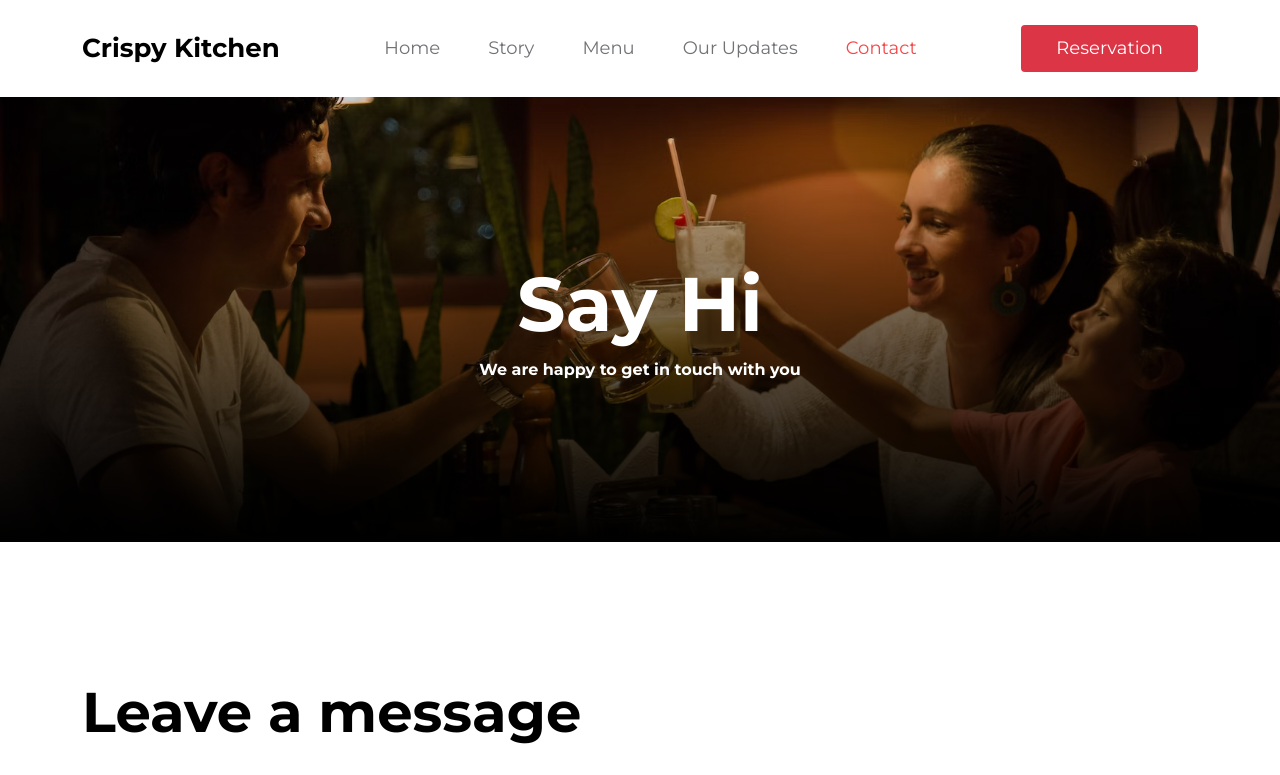
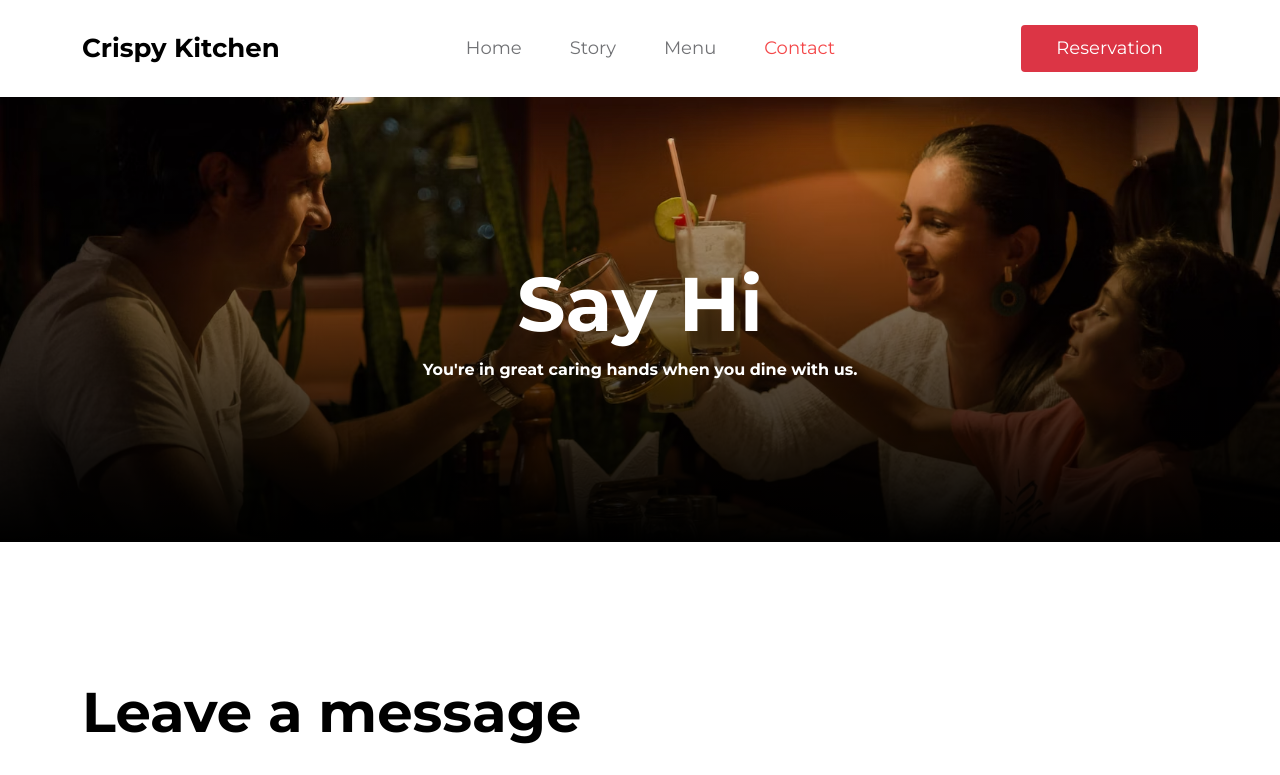
Before and after one commit to johndes24/HTML-School-Final-Project, a plain HTML site: page contact.html in a window 1280 px wide. Shown: the top 775 px of the page. Drawn offline with Linux system fonts and the light colour scheme.

Commit message:
Update contact.html

```diff
--- a/contact.html
+++ b/contact.html
@@ -20,13 +20,6 @@
         <link href="css/bootstrap-icons.css" rel="stylesheet">
 
         <link href="css/tooplate-crispy-kitchen.css" rel="stylesheet">
-<!--
-
-Tooplate 2129 Crispy Kitchen
-
-https://www.tooplate.com/view/2129-crispy-kitchen
-
--->
     </head>
 
     <body>
@@ -60,10 +53,6 @@ https://www.tooplate.com/view/2129-crispy-kitchen
                         </li>
 
                         <li class="nav-item">
-                            <a class="nav-link" href="news.html">Our Updates</a>
-                        </li>
-
-                        <li class="nav-item">
                             <a class="nav-link active" href="contact.html">Contact</a>
                         </li>
                     </ul>
@@ -85,7 +74,7 @@ https://www.tooplate.com/view/2129-crispy-kitchen
                         <div class="col-lg-10 col-12 mx-auto">
                             <h1 class="text-white">Say Hi</h1>
 
-                            <strong class="text-white">We are happy to get in touch with you</strong>
+                            <strong class="text-white">You're in great caring hands when you dine with us.</strong>
                         </div>
 
                     </div>
@@ -152,7 +141,7 @@ https://www.tooplate.com/view/2129-crispy-kitchen
                         </div>
 
                         <div class="col-12">
-                            <h4 class="mt-5 mb-4">10/F Jollibee Plaza Building Ortigas Center, Pasig City</h4>
+                            <h4 class="mt-5 mb-4">10/F Jollibee Plaza Building Ortigas Center, Pasig City, Philippines 1605</h4>
 
                             <div class="google-map pt-3">
                                 <iframe src="https://www.google.com/maps/embed?pb=!1m18!1m12!1m3!1d14920.891757756479!2d-73.83496372506556!3d40.8623107607295!2m3!1f0!2f0!3f0!3m2!1i1024!2i768!4f13.1!3m3!1m2!1s0x89c28cbc17f4a0c3%3A0x9ae0f1e804a817d!2s121%20Einstein%20Loop%20N%2C%20Bronx%2C%20NY%2010475%2C%20USA!5e0!3m2!1sen!2sth!4v1650470337727!5m2!1sen!2sth" width="100%" height="300" style="border:0;" allowfullscreen="" loading="lazy"></iframe>
```
